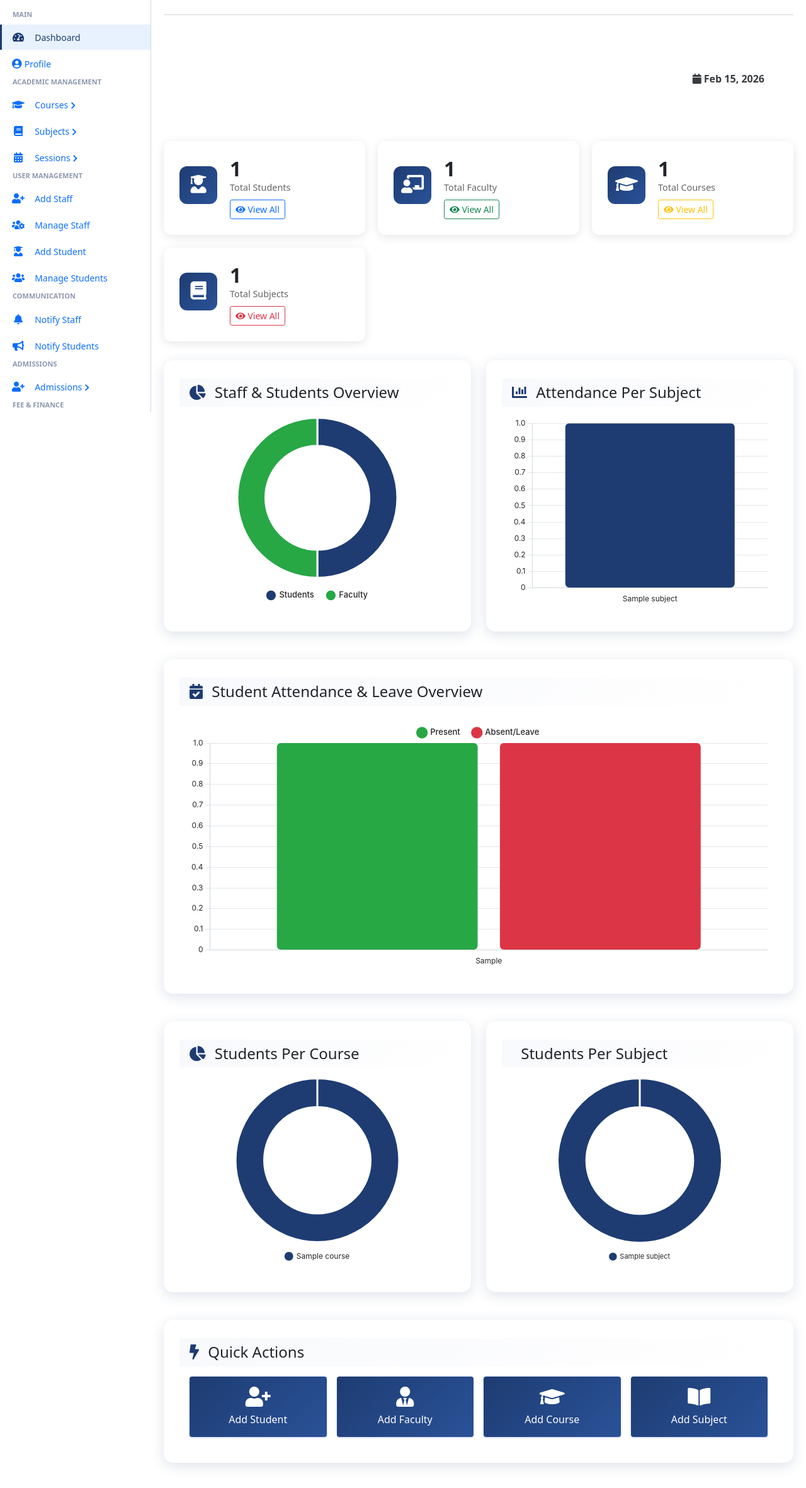
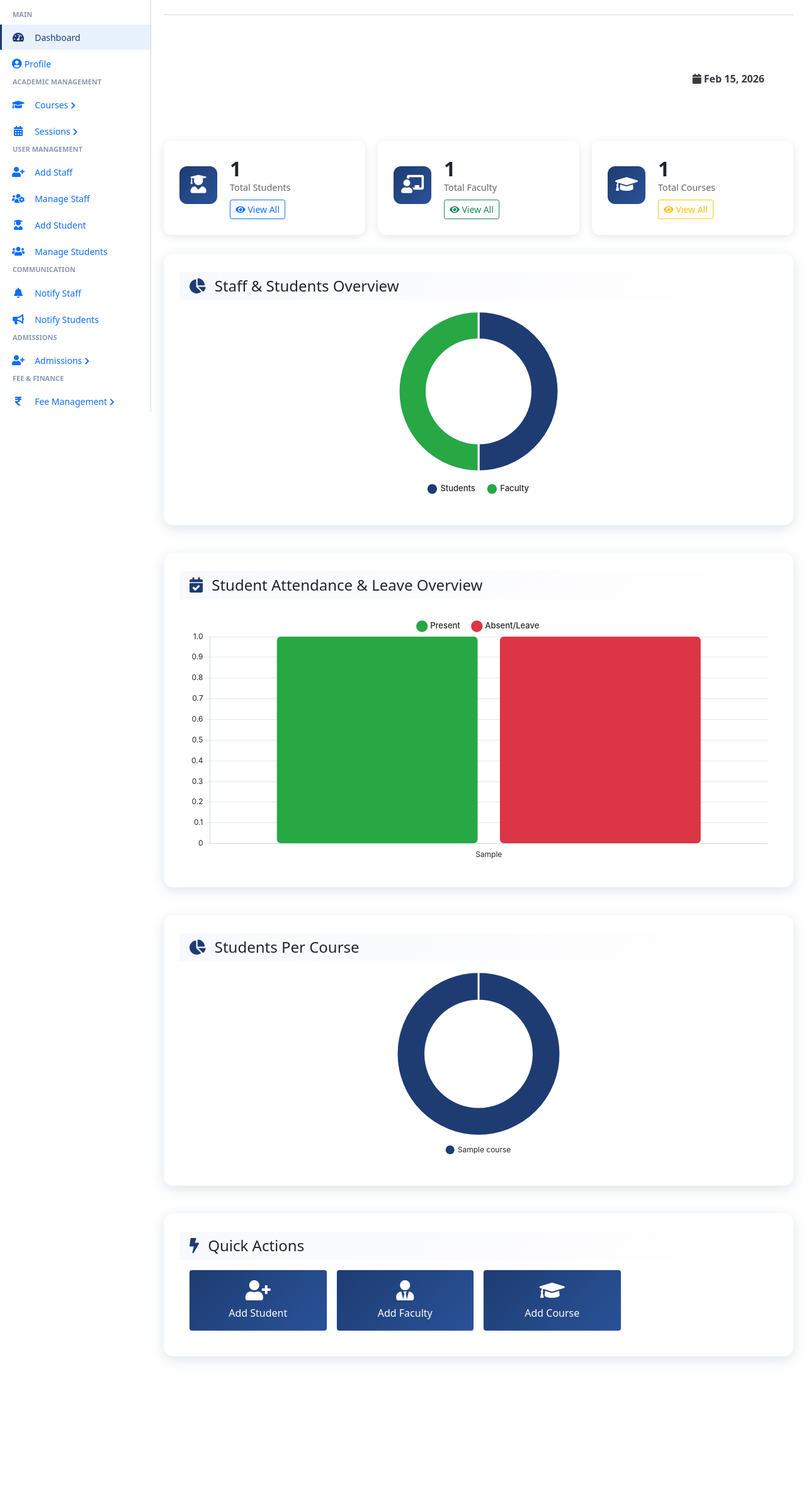
Before and after one commit to Jashnoor-gill/ArcReactor, a Django app: page /admin/home/ in a window 1280 px wide. Shown: the part 146-2509 px from the top of the page at 63% size. After the commit the page ends 2308 px from the top, so only its background shows below. Run offline with Django 3.2, Linux system fonts and the light colour scheme; a user stored in the database is signed in; tables that the repository leaves empty hold one stand-in row (values such as "Sample post"); grey boxes marked "Sample" are stand-in pictures; some libraries are stand-ins or nearby versions.

Commit message:
feat: add course code field and disable subject management section

```diff
--- a/main_app/forms.py
+++ b/main_app/forms.py
@@ -90,7 +90,7 @@ class CourseForm(FormSettings):
         super(CourseForm, self).__init__(*args, **kwargs)
 
     class Meta:
-        fields = ['name']
+        fields = ['name', 'course_code']
         model = Course
 
 
--- a/main_app/hod_views.py
+++ b/main_app/hod_views.py
@@ -163,9 +163,11 @@ def add_course(request):
     if request.method == 'POST':
         if form.is_valid():
             name = form.cleaned_data.get('name')
+            course_code = form.cleaned_data.get('course_code')
             try:
                 course = Course()
                 course.name = name
+                course.course_code = course_code
                 course.save()
                 messages.success(request, "Successfully Added")
                 return redirect(reverse('add_course'))
@@ -349,9 +351,11 @@ def edit_course(request, course_id):
     if request.method == 'POST':
         if form.is_valid():
             name = form.cleaned_data.get('name')
+            course_code = form.cleaned_data.get('course_code')
             try:
                 course = Course.objects.get(id=course_id)
                 course.name = name
+                course.course_code = course_code
                 course.save()
                 messages.success(request, "Successfully Updated")
             except:
--- a/main_app/models.py
+++ b/main_app/models.py
@@ -69,10 +69,13 @@ class Admin(models.Model):
 
 class Course(models.Model):
     name = models.CharField(max_length=120)
+    course_code = models.CharField("Course Code", max_length=20, blank=True, null=True)
     created_at = models.DateTimeField(auto_now_add=True)
     updated_at = models.DateTimeField(auto_now=True)
 
     def __str__(self):
+        if self.course_code:
+            return f"{self.name} ({self.course_code})"
         return self.name
 
 class Book(models.Model):
--- a/main_app/templates/hod_template/home_content.html
+++ b/main_app/templates/hod_template/home_content.html
@@ -64,24 +64,12 @@
             </div>
         </div>
 
-        <div class="stat-box">
-            <div class="stat-icon">
-                <i class="fas fa-book"></i>
-            </div>
-            <div class="stat-content">
-                <h3>{{ total_subject }}</h3>
-                <p>Total Subjects</p>
-                <a href="{% url 'manage_subject' %}" class="btn btn-sm btn-outline-danger mt-2">
-                    <i class="fas fa-eye"></i> View All
-                </a>
-            </div>
-        </div>
     </div>
 
     <!-- Charts Section -->
     <div class="row mt-4">
         <!-- Staff vs Students Chart -->
-        <div class="col-lg-6 mb-4">
+        <div class="col-lg-12 mb-4">
             <div class="dashboard-card">
                 <div class="card-header bg-transparent border-0">
                     <h4 class="mb-0">
@@ -91,21 +79,6 @@
                 </div>
                 <div class="card-body">
                     <canvas id="pieChart" style="height: 300px;"></canvas>
-                </div>
-            </div>
-        </div>
-
-        <!-- Attendance per Subject Chart -->
-        <div class="col-lg-6 mb-4">
-            <div class="dashboard-card">
-                <div class="card-header bg-transparent border-0">
-                    <h4 class="mb-0">
-                        <i class="fas fa-chart-bar me-2" style="color: #1e3c72;"></i>
-                        Attendance Per Subject
-                    </h4>
-                </div>
-                <div class="card-body">
-                    <canvas id="barChart" style="height: 300px;"></canvas>
                 </div>
             </div>
         </div>
@@ -128,10 +101,10 @@
         </div>
     </div>
 
-    <!-- Course and Subject Distribution -->
+    <!-- Course Distribution -->
     <div class="row">
         <!-- Students per Course -->
-        <div class="col-lg-6 mb-4">
+        <div class="col-lg-12 mb-4">
             <div class="dashboard-card">
                 <div class="card-header bg-transparent border-0">
                     <h4 class="mb-0">
@@ -141,21 +114,6 @@
                 </div>
                 <div class="card-body">
                     <canvas id="pieChart2" style="height: 300px;"></canvas>
-                </div>
-            </div>
-        </div>
-
-        <!-- Students per Subject -->
-        <div class="col-lg-6 mb-4">
-            <div class="dashboard-card">
-                <div class="card-header bg-transparent border-0">
-                    <h4 class="mb-0">
-                        <i class="fas fa-chart-doughnut me-2" style="color: #1e3c72;"></i>
-                        Students Per Subject
-                    </h4>
-                </div>
-                <div class="card-body">
-                    <canvas id="pieChart3" style="height: 300px;"></canvas>
                 </div>
             </div>
         </div>
@@ -189,12 +147,6 @@
                             <a href="{% url 'add_course' %}" class="btn btn-primary w-100 py-3">
                                 <i class="fas fa-graduation-cap fa-2x mb-2 d-block"></i>
                                 Add Course
-                            </a>
-                        </div>
-                        <div class="col-md-3">
-                            <a href="{% url 'add_subject' %}" class="btn btn-primary w-100 py-3">
-                                <i class="fas fa-book-open fa-2x mb-2 d-block"></i>
-                                Add Subject
                             </a>
                         </div>
                     </div>
@@ -251,45 +203,6 @@
                                 size: 13,
                                 weight: '500'
                             }
-                        }
-                    }
-                }
-            }
-        });
-
-        // Attendance per Subject Bar Chart
-        const barCtx = document.getElementById('barChart').getContext('2d');
-        new Chart(barCtx, {
-            type: 'bar',
-            data: {
-                labels: {{ subject_list|safe }},
-                datasets: [{
-                    label: 'Attendance Records',
-                    data: {{ attendance_list }},
-                    backgroundColor: colors.primary,
-                    borderRadius: 6,
-                    borderSkipped: false
-                }]
-            },
-            options: {
-                responsive: true,
-                maintainAspectRatio: false,
-                plugins: {
-                    legend: {
-                        display: false
-                    }
-                },
-                scales: {
-                    y: {
-                        beginAtZero: true,
-                        grid: {
-                            color: '#e5e7eb',
-                            drawBorder: false
-                        }
-                    },
-                    x: {
-                        grid: {
-                            display: false
                         }
                     }
                 }
@@ -384,40 +297,6 @@
             }
         });
 
-        // Students per Subject Pie Chart
-        const pieCtx3 = document.getElementById('pieChart3').getContext('2d');
-        new Chart(pieCtx3, {
-            type: 'doughnut',
-            data: {
-                labels: {{ subject_list|safe }},
-                datasets: [{
-                    data: {{ student_count_list_in_subject }},
-                    backgroundColor: [
-                        colors.primary, colors.accent, colors.success, colors.warning,
-                        colors.danger, colors.info, '#6f42c1', '#20c997', '#fd7e14', '#e83e8c'
-                    ],
-                    borderWidth: 3,
-                    borderColor: '#fff',
-                    cutout: '65%'
-                }]
-            },
-            options: {
-                responsive: true,
-                maintainAspectRatio: false,
-                plugins: {
-                    legend: {
-                        position: 'bottom',
-                        labels: {
-                            padding: 15,
-                            usePointStyle: true,
-                            font: {
-                                size: 11
-                            }
-                        }
-                    }
-                }
-            }
-        });
     });
 </script>
 {% endblock custom_js %}
--- a/main_app/templates/hod_template/manage_admissions.html
+++ b/main_app/templates/hod_template/manage_admissions.html
@@ -40,7 +40,7 @@
                                     <td>{{app.application_number}}</td>
                                     <td>{{app.first_name}} {{app.last_name}}</td>
                                     <td>{{app.email}}</td>
-                                    <td>{{app.admission_course.course.name}}</td>
+                                    <td>{{app.admission_course.course}}</td>
                                     <td>{{app.created_at|date:"Y-m-d"}}</td>
                                     <td>
                                         <span class="badge badge-{% if app.status == 'approved' %}success{% elif app.status == 'rejected' %}danger{% elif app.status == 'enrolled' %}primary{% else %}warning{% endif %}">
--- a/main_app/templates/hod_template/manage_course.html
+++ b/main_app/templates/hod_template/manage_course.html
@@ -18,7 +18,8 @@
                             <thead class="thead-dark">
                                 <tr>
                                     <th>#</th>
-                                    <th>Course</th>
+                                    <th>Course Name</th>
+                                    <th>Course Code</th>
                                     <th>Actions</th>
                                 </tr>
                             </thead>
@@ -27,6 +28,7 @@
                                 <tr>
                                     <td>{{ forloop.counter }}</td>
                                     <td>{{course.name}}</td>
+                                    <td>{{course.course_code}}</td>
                                     <td>
                                         <a href="{% url 'edit_course' course.id %}" class="btn btn-info">Edit</a> -
                                         <a href="{% url 'delete_course' course.id %}" onclick="return confirm('Are you sure you want to delete this course ?')" class="btn btn-danger">Delete</a>
--- a/main_app/templates/hod_template/manage_fee_structures.html
+++ b/main_app/templates/hod_template/manage_fee_structures.html
@@ -36,7 +36,7 @@
                                 {% for structure in structures %}
                                 <tr>
                                     <td>{{ forloop.counter }}</td>
-                                    <td>{{structure.course.name}}</td>
+                                    <td>{{structure.course}}</td>
                                     <td>{{structure.session}}</td>
                                     <td>{{structure.get_fee_type_display}}</td>
                                     <td>₹{{structure.amount}}</td>
--- a/main_app/templates/hod_template/manage_staff.html
+++ b/main_app/templates/hod_template/manage_staff.html
@@ -33,7 +33,7 @@
                                     <td>{{staff.last_name}}, {{staff.first_name}}</td>
                                     <td>{{staff.email}}</td>
                                     <td>{{staff.gender}}</td>
-                                    <td>{{staff.staff.course.name}}</td>
+                                    <td>{{staff.staff.course}}</td>
                                     <td>
                                         {% if staff.profile_pic == ""  %}
                                         No Image
--- a/main_app/templates/hod_template/manage_student.html
+++ b/main_app/templates/hod_template/manage_student.html
@@ -33,7 +33,7 @@
                                     <td>{{student.last_name}}, {{student.first_name}}</td>
                                     <td>{{student.email}}</td>
                                     <td>{{student.gender}}</td>
-                                    <td>{{student.student.course.name}}</td>
+                                    <td>{{student.student.course}}</td>
                                     <td>
                                         {% if student.profile_pic == ""  %}
                                         No Image
--- a/main_app/templates/hod_template/manage_subject.html
+++ b/main_app/templates/hod_template/manage_subject.html
@@ -30,7 +30,7 @@
                                     <td>{{ forloop.counter }}</td>
                                     <td>{{subject.name}}</td>
                                     <td>{{subject.staff.admin}}</td>
-                                    <td>{{subject.course.name}}</td>
+                                    <td>{{subject.course}}</td>
                                     <td>
                                         <a href="{% url 'edit_subject' subject.id %}" class="btn btn-info">Edit</a> -
                                         <a href="{% url 'delete_subject' subject.id %}" onclick="return confirm('Are you sure you want to delete this ?')" class="btn btn-danger">Delete</a>
--- a/main_app/templates/hod_template/staff_notification.html
+++ b/main_app/templates/hod_template/staff_notification.html
@@ -33,7 +33,7 @@
                                     <td>{{staff.last_name}}, {{staff.first_name}}</td>
                                     <td>{{staff.email}}</td>
                                     <td>{{staff.gender}}</td>
-                                    <td>{{staff.staff.course.name}}</td>
+                                    <td>{{staff.staff.course}}</td>
                                     <td>
                                         {% if staff.profile_pic == ""  %}
                                         No Image
--- a/main_app/templates/hod_template/student_fee_list.html
+++ b/main_app/templates/hod_template/student_fee_list.html
@@ -35,7 +35,7 @@
                                 <tr>
                                     <td>{{ forloop.counter }}</td>
                                     <td>{{student.admin.first_name}} {{student.admin.last_name}}</td>
-                                    <td>{{student.course.name}}</td>
+                                    <td>{{student.course}}</td>
                                     <td>{{student.session}}</td>
                                     <td>
                                         <a href="{% url 'student_fee_management' student.id %}" class="btn btn-primary btn-sm">
--- a/main_app/templates/hod_template/student_notification.html
+++ b/main_app/templates/hod_template/student_notification.html
@@ -33,7 +33,7 @@
                                     <td>{{student.last_name}}, {{student.first_name}}</td>
                                     <td>{{student.email}}</td>
                                     <td>{{student.gender}}</td>
-                                    <td>{{student.student.course.name}}</td>
+                                    <td>{{student.student.course}}</td>
                                     <td>
                                         {% if student.profile_pic == ""  %}
                                         No Image
--- a/main_app/templates/main_app/erpnext_sidebar.html
+++ b/main_app/templates/main_app/erpnext_sidebar.html
@@ -61,28 +61,6 @@
                     {% url 'manage_course' as manage_course %}
                     <a href="{{ manage_course }}" class="nav-link {% if manage_course == request.path or 'edit_course' in request.path %}active{% endif %}">
                         <span class="nav-text">Manage Courses</span>
-                    </a>
-                </div>
-            </div>
-        </div>
-
-        <div class="nav-item has-submenu {% if 'subject' in request.path %}open{% endif %}">
-            <a href="#" class="nav-link">
-                <i class="nav-icon fas fa-book"></i>
-                <span class="nav-text">Subjects</span>
-                <i class="nav-arrow fas fa-chevron-right"></i>
-            </a>
-            <div class="nav-submenu">
-                <div class="nav-item">
-                    {% url 'add_subject' as add_subject %}
-                    <a href="{{ add_subject }}" class="nav-link {% if add_subject == request.path %}active{% endif %}">
-                        <span class="nav-text">Add Subject</span>
-                    </a>
-                </div>
-                <div class="nav-item">
-                    {% url 'manage_subject' as manage_subject %}
-                    <a href="{{ manage_subject }}" class="nav-link {% if manage_subject == request.path or 'edit_subject' in request.path %}active{% endif %}">
-                        <span class="nav-text">Manage Subjects</span>
                     </a>
                 </div>
             </div>
--- a/main_app/urls.py
+++ b/main_app/urls.py
@@ -57,11 +57,9 @@ urlpatterns = [
     path("attendance/fetch/", hod_views.get_admin_attendance,
          name='get_admin_attendance'),
     path("student/add/", hod_views.add_student, name='add_student'),
-    path("subject/add/", hod_views.add_subject, name='add_subject'),
     path("staff/manage/", hod_views.manage_staff, name='manage_staff'),
     path("student/manage/", hod_views.manage_student, name='manage_student'),
     path("course/manage/", hod_views.manage_course, name='manage_course'),
-    path("subject/manage/", hod_views.manage_subject, name='manage_subject'),
     path("staff/edit/<int:staff_id>", hod_views.edit_staff, name='edit_staff'),
     path("staff/delete/<int:staff_id>",
          hod_views.delete_staff, name='delete_staff'),
@@ -69,8 +67,6 @@ urlpatterns = [
     path("course/delete/<int:course_id>",
          hod_views.delete_course, name='delete_course'),
 
-    path("subject/delete/<int:subject_id>",
-         hod_views.delete_subject, name='delete_subject'),
 
     path("session/delete/<int:session_id>",
          hod_views.delete_session, name='delete_session'),
@@ -81,8 +77,6 @@ urlpatterns = [
          hod_views.edit_student, name='edit_student'),
     path("course/edit/<int:course_id>",
          hod_views.edit_course, name='edit_course'),
-    path("subject/edit/<int:subject_id>",
-         hod_views.edit_subject, name='edit_subject'),
 
 
     # Staff
--- a/requirements.txt
+++ b/requirements.txt
@@ -5,6 +5,6 @@ dj-database-url==0.5.0
 gunicorn==21.2.0
 whitenoise==5.2.0
 psycopg2-binary==2.9.9
-setuptools==82.0.0
+setuptools==75.3.4
 Pillow
 requests
```
Also changed, not shown: main_app/migrations/0004_course_course_code.py (added).
